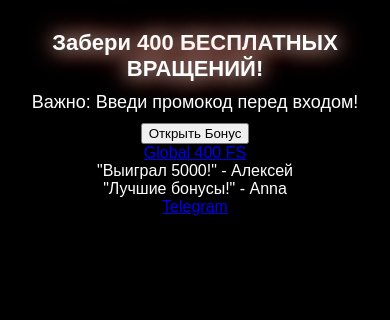
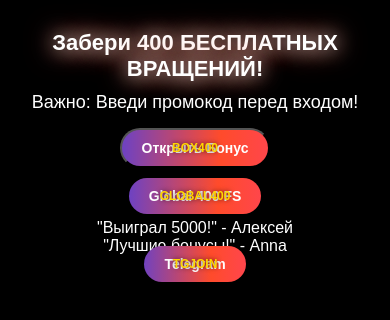
Before and after one commit to dudka3654/rubrin, a plain HTML site: page index.html in a window 390 px wide. Drawn offline with Linux system fonts and the light colour scheme.

Commit message:
Update index.html

```diff
--- a/index.html
+++ b/index.html
@@ -20,7 +20,7 @@
         h1 {
             font-size: 28px;
             margin: 10px 0;
-            animation: glow 2s infinite; /* Пульсирующее свечение для urgency */
+            animation: glow 2s infinite; /* Пульсирующее свечение */
         }
         p {
             font-size: 18px;
@@ -32,10 +32,14 @@
             justify-content: center;
             gap: 15px; /* Отступы между кнопками */
         }
-        .button-img {
-            width: 120px;
-            height: 60px;
-            border-radius: 10px;
+        .button {
+            padding: 15px 30px;
+            margin: 10px;
+            border-radius: 50px; /* Круглые края, как раньше */
+            color: #fff;
+            text-decoration: none;
+            font-weight: bold;
+            font-size: 16px;
             cursor: pointer;
             position: relative;
             overflow: hidden;
@@ -44,12 +48,12 @@
             animation: gradientRun 3s linear infinite, bounce 1s ease-in-out; /* Бегущий градиент + bounce */
             transition: transform 0.3s, box-shadow 0.3s;
         }
-        .button-img:hover {
+        .button:hover {
             transform: scale(1.05);
             box-shadow: 0 4px 15px rgba(255, 255, 255, 0.5);
         }
-        .button-img::after {
-            content: attr(data-promo);
+        .button::after {
+            content: attr(data-promo); /* Промокод, если задан */
             position: absolute;
             top: 50%;
             left: 50%;
@@ -101,9 +105,7 @@
         }
         @media (max-width: 600px) {
             h1 { font-size: 22px; }
-            .button-img { width: 90px; height: 45px; margin: 5px; }
-            .button-img::after { font-size: 10px; }
-            .buttons-container { flex-direction: column; } /* В столбец на мобильных */
+            .button { padding: 10px 20px; font-size: 14px; margin: 5px; }
         }
     </style>
 </head>
@@ -114,7 +116,7 @@
         <h2>Поздравляем!</h2>
         <p>Эксклюзивный бонус: 400 FS + 100% депозит!</p>
         <div class="promo-code">Промокод: BONUS400</div>
-        <a href="https://example.com/exclusive"><img src="bonus-modal-btn.png" class="button-img" data-promo="BONUS"></a>
+        <a href="https://example.com/exclusive" class="button" data-promo="BONUS">Забрать</a>
     </div>
     <script src="script.js"></script>
 </body>
```
